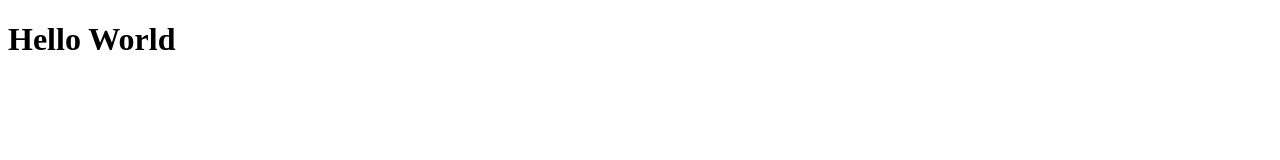
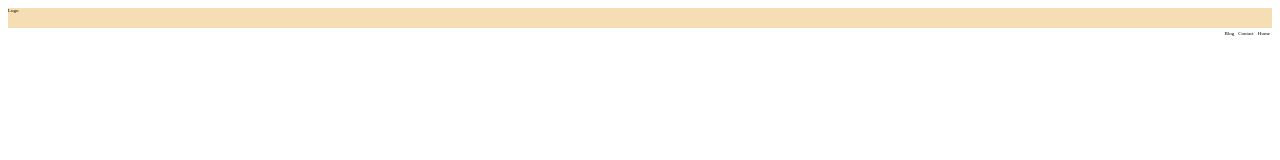
Before and after one commit to jaycord/final-project, a plain HTML site: page index.html in a window 1280 px wide. Drawn offline with Linux system fonts and the light colour scheme.

Commit message:
started nav bar

```diff
--- a/index.html
+++ b/index.html
@@ -5,8 +5,20 @@
     <meta http-equiv="X-UA-Compatible" content="IE=edge">
     <meta name="viewport" content="width=device-width, initial-scale=1.0">
     <title>Document</title>
+    <link rel="stylesheet" href="./styles.css">
 </head>
 <body>
-    <h1>Hello World</h1>
+    <nav>
+        <div class="logo">
+            Logo
+        </div>
+        <div>
+            <ul>
+                <li>Home</li>
+                <li>Contact</li>
+                <li>Blog</li>
+            </ul>
+        </div>
+    </nav>
 </body>
 </html>
--- /dev/null
+++ b/styles.css
@@ -0,0 +1,13 @@
+.logo{
+    font-size: 5px;
+}
+li{
+    font-size: 5px;
+    display: inline-block;
+    float: right;
+    padding: 2px;
+}
+nav{
+    background-color: wheat;
+    height: 20px;
+}
```
